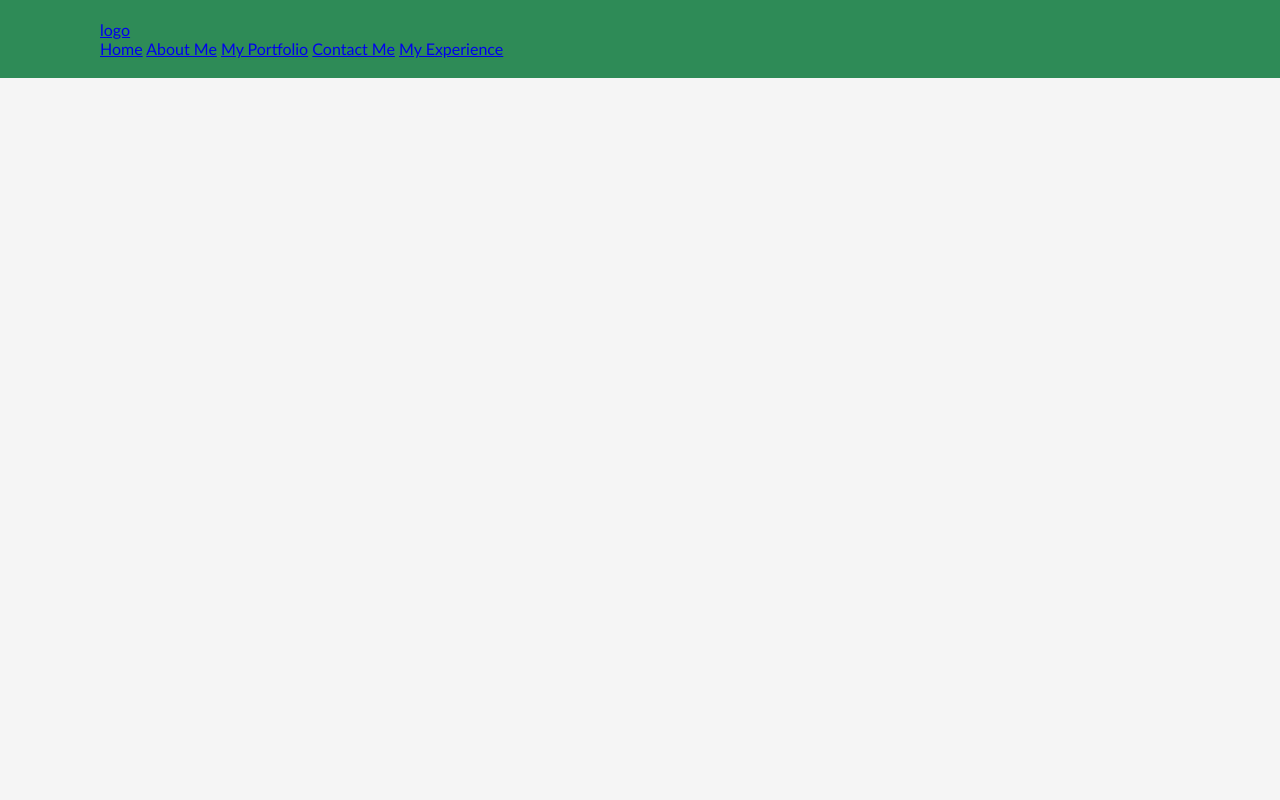
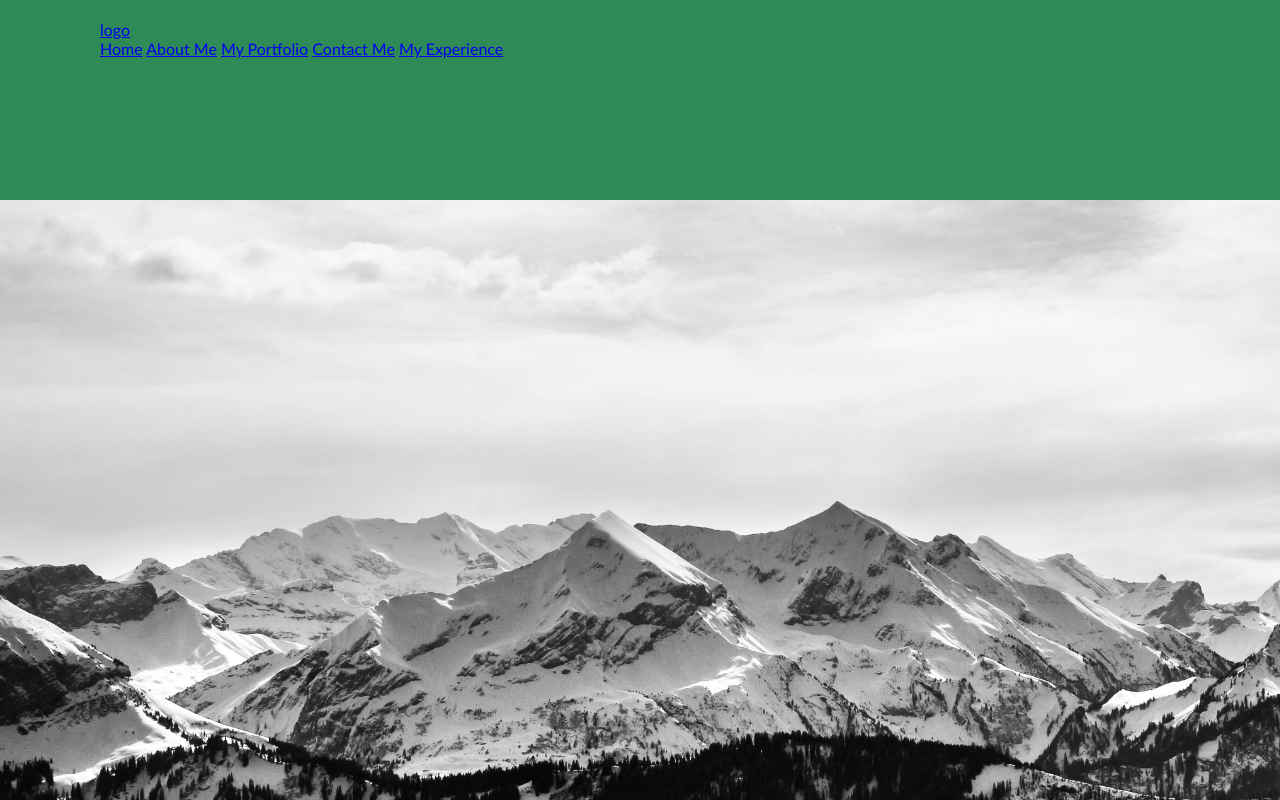
Before and after one commit to WillRunIt/portfolio, a Django app: page / in a window 1280 px wide. Run offline with Django 5.2, Linux system fonts and the light colour scheme.

Commit message:
Fix Stylesheet

```diff
--- a/static/css/style.css
+++ b/static/css/style.css
@@ -6,10 +6,9 @@
 }
 
 body {
-    min-height: 100vh;
-    background: whitesmoke;
     background-size: cover;
-    background-position: center;
+    background-image: url("../images/portfoliobg.jpg");
+    background-color: #cccccc;
 }
 
 .header {
@@ -19,4 +18,6 @@ body {
     width: 100%;
     padding: 20px 100px;
     background: seagreen;
+    height: 200px;
+    background-position: center;
 }
--- a/templates/home.html
+++ b/templates/home.html
@@ -2,7 +2,7 @@
 <head>
     <meta charset="UTF-8">
     <meta name="viewport" content="width=device-width, initial-scale=1.0">
-    <title>Navbar</title>
+    <title>My Portfolio</title>
     {% load static %}
     <link rel="stylesheet" href="{% static 'css/style.css' %}">
 
```
Also changed, not shown: static/images/portfoliobg.jpg (added).
